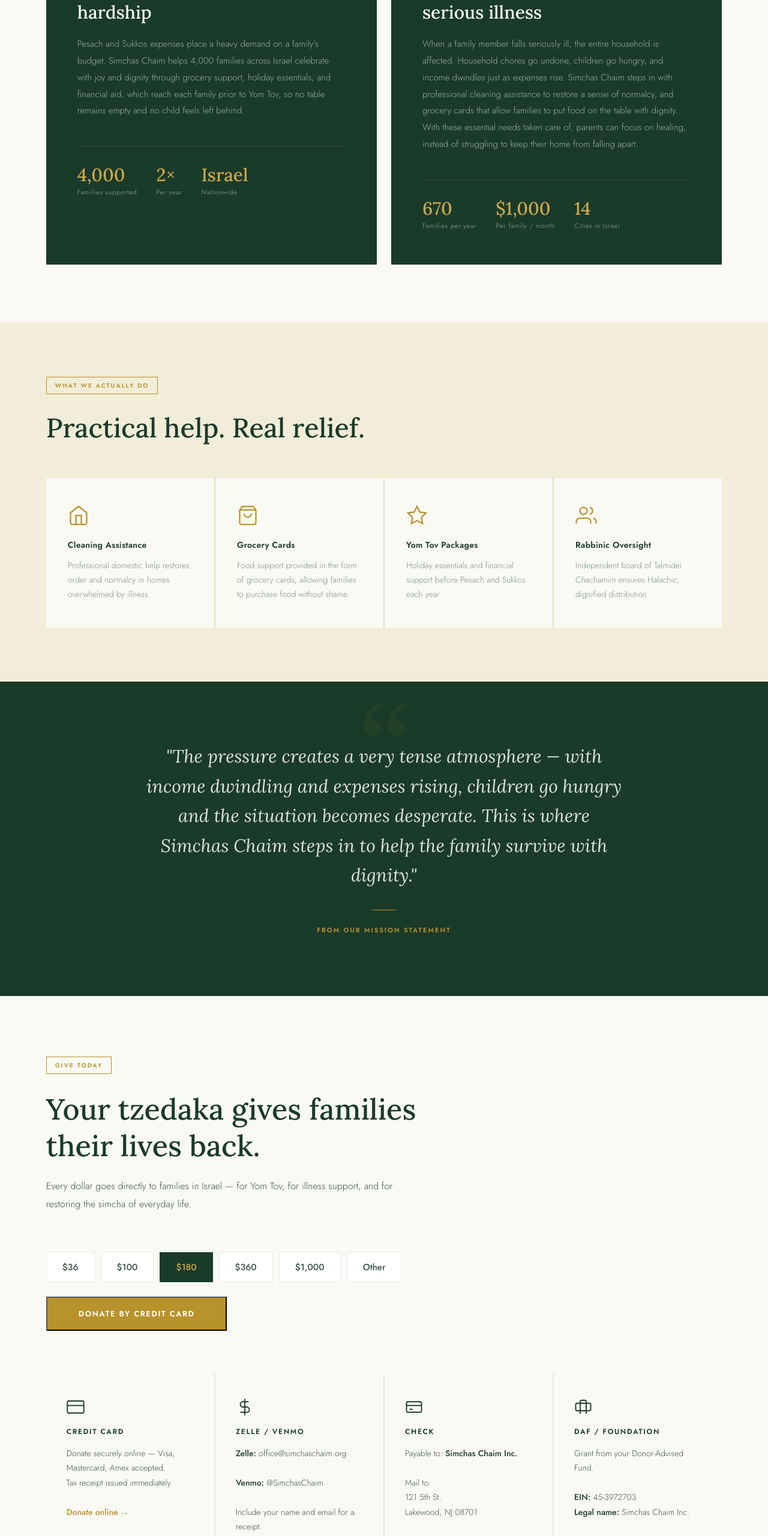
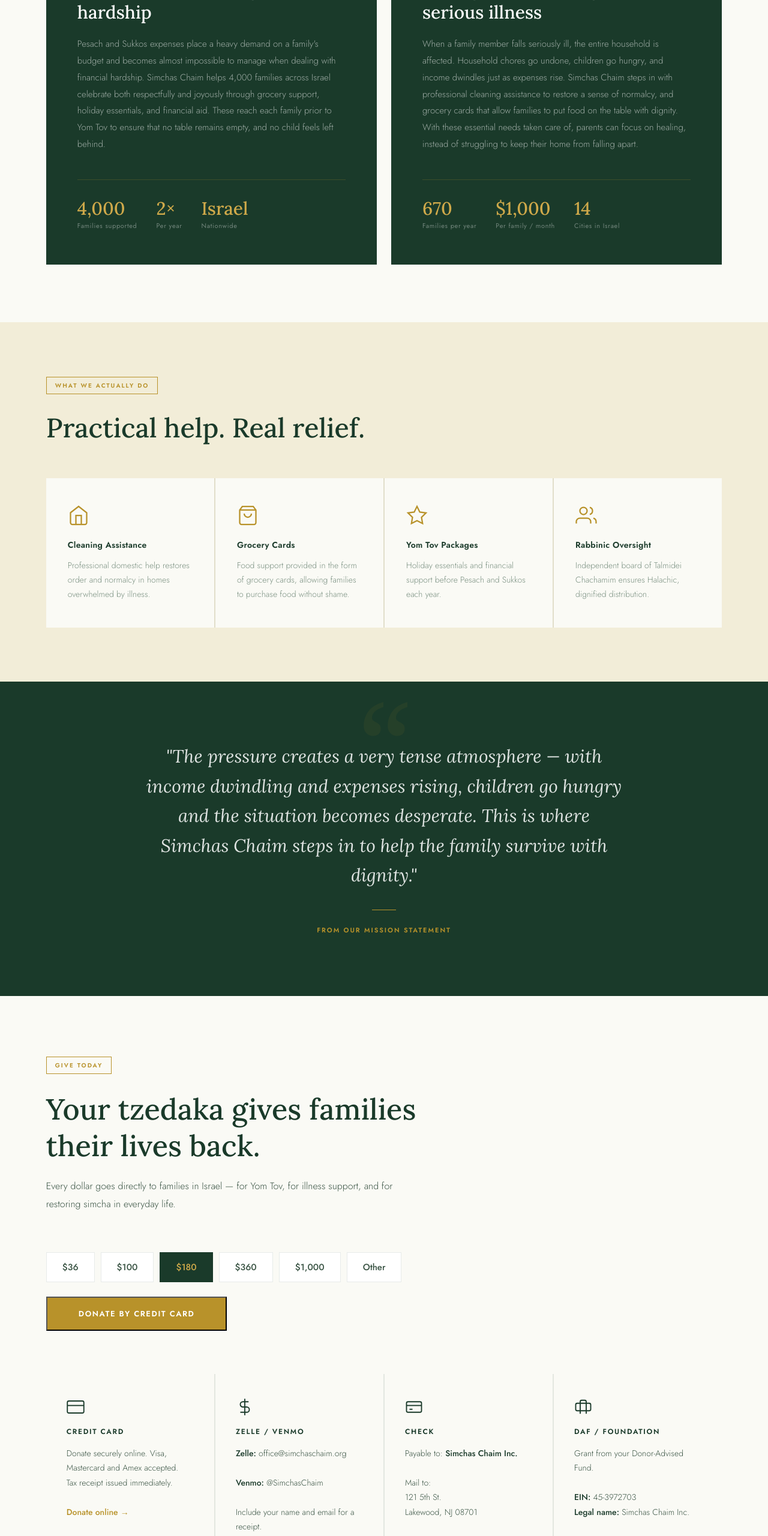
Before and after one commit to jhg148-ai/SimchasChayim, a plain HTML site: page index.html in a window 1280 px wide. Shown: the part 2077-4637 px from the top of the page at 60% size. Drawn offline with Linux system fonts and the light colour scheme.

Commit message:
Update index.html

```diff
--- a/index.html
+++ b/index.html
@@ -287,7 +287,7 @@ footer { background: #0D2018; padding: 56px 6% 40px; }
     <div class="program-card">
       <div class="program-tag">Yom Tov Assistance</div>
       <h3 class="program-title">Bringing Yom Tov joy to families experiencing financial hardship</h3>
-      <p class="program-body">Pesach and Sukkos expenses place a heavy demand on a family's budget. Simchas Chaim helps 4,000 families across Israel celebrate with joy and dignity through grocery support, holiday essentials, and financial aid, which reach each family prior to Yom Tov, so no table remains empty and no child feels left behind.
+      <p class="program-body">Pesach and Sukkos expenses place a heavy demand on a family's budget and becomes almost impossible to manage when dealing with financial hardship. Simchas Chaim helps 4,000 families across Israel celebrate both respectfully and joyously through grocery support, holiday essentials, and financial aid. These reach each family prior to Yom Tov to ensure that no table remains empty, and no child feels left behind.
 </p>
       <div class="program-stats">
         <div><div class="ps-n">4,000</div><div class="ps-l">Families supported</div></div>
@@ -349,7 +349,7 @@ footer { background: #0D2018; padding: 56px 6% 40px; }
   <div class="donate-top">
     <div class="tag">Give Today</div>
     <h2 class="section-h" style="font-size:clamp(30px,3.8vw,50px);">Your tzedaka gives families their lives back.</h2>
-    <p class="section-p">Every dollar goes directly to families in Israel — for Yom Tov, for illness support, and for restoring the simcha of everyday life.</p>
+    <p class="section-p">Every dollar goes directly to families in Israel — for Yom Tov, for illness support, and for restoring simcha in everyday life.</p>
   </div>
   <div class="amount-row">
     <button class="amt" onclick="sel(this)">$36</button>
@@ -364,7 +364,7 @@ footer { background: #0D2018; padding: 56px 6% 40px; }
     <div class="mth">
       <div class="mth-icon"><svg viewBox="0 0 24 24"><rect x="1" y="4" width="22" height="16" rx="2"/><line x1="1" y1="10" x2="23" y2="10"/></svg></div>
       <div class="mth-title">Credit Card</div>
-      <div class="mth-body">Donate securely online — Visa, Mastercard, Amex accepted.<br>Tax receipt issued immediately.<br><br><a href="#" onclick="openDonate(); return false;">Donate online →</a></div>
+      <div class="mth-body">Donate securely online. Visa, Mastercard and Amex accepted.<br>Tax receipt issued immediately.<br><br><a href="#" onclick="openDonate(); return false;">Donate online →</a></div>
     </div>
     <div class="mth">
       <div class="mth-icon"><svg viewBox="0 0 24 24"><line x1="12" y1="1" x2="12" y2="23"/><path d="M17 5H9.5a3.5 3.5 0 0 0 0 7h5a3.5 3.5 0 0 1 0 7H6"/></svg></div>
@@ -423,7 +423,7 @@ footer { background: #0D2018; padding: 56px 6% 40px; }
     </div>
   </div>
   <div class="footer-bottom">
-    © 2025 Simchas Chaim Inc. &nbsp;·&nbsp; 501(c)3 Nonprofit &nbsp;·&nbsp; Tax ID: 45-3972703 &nbsp;·&nbsp; simchaschaim.org
+    © 2026 Simchas Chaim Inc. &nbsp;·&nbsp; 501(c)3 Nonprofit &nbsp;·&nbsp; Tax ID: 45-3972703 &nbsp;·&nbsp; simchaschaim.org
 
   </div>
 </footer>
```
